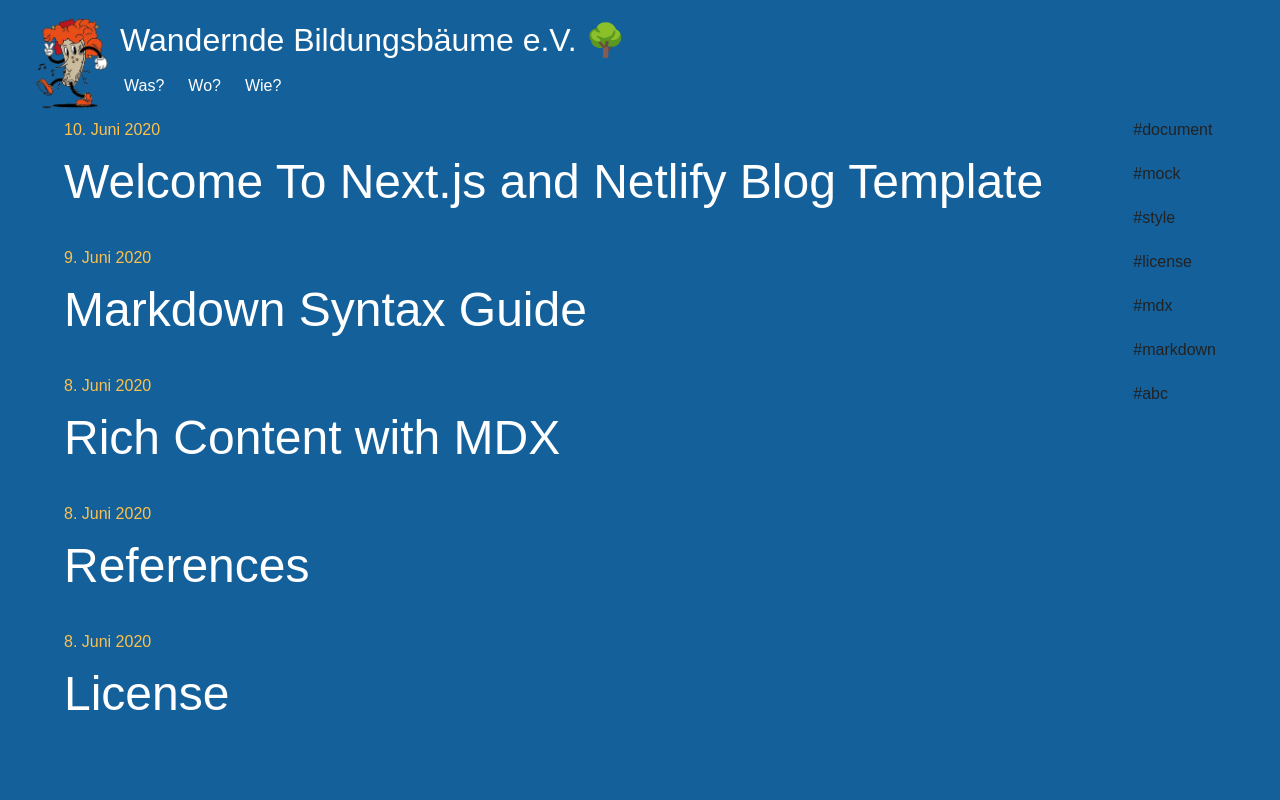
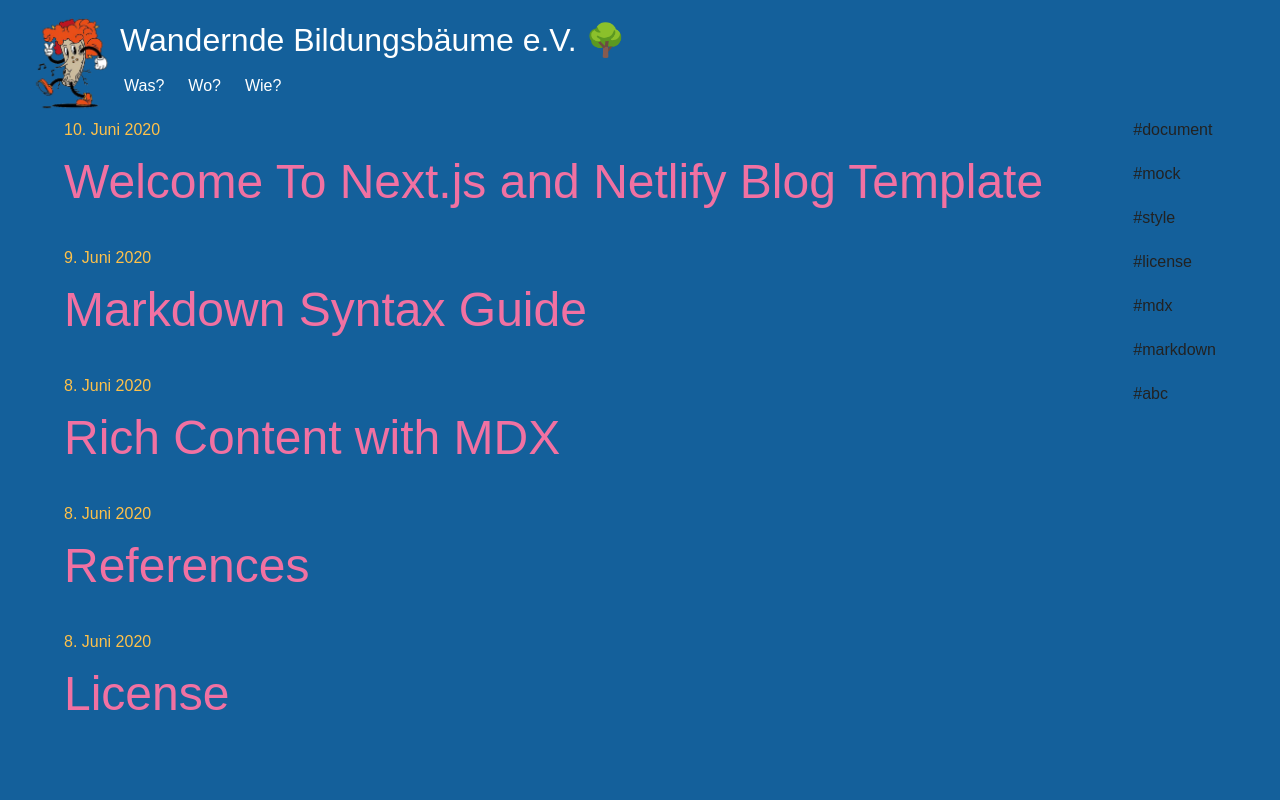
Before and after one commit to bwnstck/bildungsbaeume, a Next.js app: page /posts in a window 1280 px wide. Shown: the top 800 px of the page. Built offline with nearby package versions, Linux system fonts and the light colour scheme; a web font is replaced by a local one.

Commit message:
style(heading): Update heading styles

```diff
--- a/public/styles/global.ts
+++ b/public/styles/global.ts
@@ -61,8 +61,7 @@
     /* Headings */
 
     h1,h2,h3,h4,h5,h6{
-      /* color: var(--primary-color); */
-      color: var(--color-white);
+      color: var(--primary-color);
       margin: 1rem 0 .5rem;
       font-weight: 500;
       text-align: left;
--- a/src/components/layout/FooterWithImpress.tsx
+++ b/src/components/layout/FooterWithImpress.tsx
@@ -42,7 +42,6 @@
       <Footer onSetImpress={handleShowMeta} />
       <ImpressWrapper visible={showImpress === 'impress'} ref={impressRef}>
         <TitleAndClose>
-          <h3>Impressum</h3>
           <button onClick={() => handleShowMeta('notShown')}>X</button>
         </TitleAndClose>
         <Body>{FooterContent.impressBody}</Body>
@@ -52,7 +51,6 @@
         ref={dataSecurityRef}
       >
         <TitleAndClose>
-          <h3>Datenschutz</h3>
           <button onClick={() => handleShowMeta('notShown')}>X</button>
         </TitleAndClose>
         <Body>{FooterContent.dataSecurityBody}</Body>
```
Also changed, not shown: src/pages/LandingPage.tsx (+4 -3 lines).
